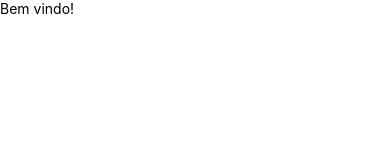
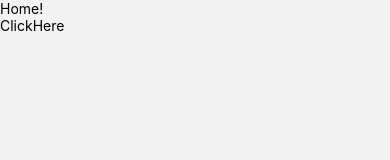
Before and after one commit to matheusjesse/TodoReactNative, a React Native app: screen /Home in a window 390 px wide. Shown: the top 160 px of the page. Built offline with nearby package versions, Linux system fonts and the light colour scheme.

Commit message:
feat: configurando as rotas

```diff
--- a/App.tsx
+++ b/App.tsx
@@ -6,13 +6,29 @@
  */
 
 import React from 'react';
-import {SafeAreaView, Text} from 'react-native';
+import {NavigationContainer} from '@react-navigation/native';
+import {createNativeStackNavigator} from '@react-navigation/native-stack';
+import Home from './src/screen/Home';
+import Register from './src/screen/Register/index';
+
+export type RootStackParamList = {
+  Home: undefined;
+  Register: undefined;
+};
+
+const Stack = createNativeStackNavigator<RootStackParamList>();
 
 function App(): JSX.Element {
   return (
-    <SafeAreaView>
-      <Text>Bem vindo!</Text>
-    </SafeAreaView>
+    <NavigationContainer>
+      <Stack.Navigator
+        screenOptions={{
+          headerShown: false,
+        }}>
+        <Stack.Screen name="Home" component={Home} />
+        <Stack.Screen name="Register" component={Register} />
+      </Stack.Navigator>
+    </NavigationContainer>
   );
 }
 
--- a/package.json
+++ b/package.json
@@ -10,8 +10,12 @@
     "test": "jest"
   },
   "dependencies": {
+    "@react-navigation/native": "^6.1.6",
+    "@react-navigation/native-stack": "^6.9.12",
     "react": "18.2.0",
     "react-native": "0.71.4",
+    "react-native-safe-area-context": "^4.5.0",
+    "react-native-screens": "^3.20.0",
     "styled-components": "^5.3.8"
   },
   "devDependencies": {
--- /dev/null
+++ b/src/screen/Home/index.tsx
@@ -0,0 +1,27 @@
+import React from 'react';
+import {Text, TouchableOpacity} from 'react-native';
+import HomeContainer from './style';
+import {RootStackParamList} from '../../../App';
+import {NativeStackNavigationProp} from '@react-navigation/native-stack';
+
+type ProfileScreenNavigationProp = NativeStackNavigationProp<
+  RootStackParamList,
+  'Home'
+>;
+
+type Props = {
+  navigation: ProfileScreenNavigationProp;
+};
+
+function Home({navigation}: Props): JSX.Element {
+  return (
+    <HomeContainer>
+      <Text>Home!</Text>
+      <TouchableOpacity onPress={() => navigation.navigate('Register')}>
+        <Text>ClickHere</Text>
+      </TouchableOpacity>
+    </HomeContainer>
+  );
+}
+
+export default Home;
--- /dev/null
+++ b/src/screen/Home/style.tsx
@@ -0,0 +1,4 @@
+import styled from 'styled-components/native';
+
+const HomeContainer = styled.SafeAreaView``;
+export default HomeContainer;
--- /dev/null
+++ b/src/screen/Register/index.tsx
@@ -0,0 +1,13 @@
+import React from 'react';
+import {Text} from 'react-native';
+import RegisterContainer from './style';
+
+function Register(): JSX.Element {
+  return (
+    <RegisterContainer>
+      <Text>Register</Text>
+    </RegisterContainer>
+  );
+}
+
+export default Register;
--- /dev/null
+++ b/src/screen/Register/style.tsx
@@ -0,0 +1,4 @@
+import styled from 'styled-components/native';
+
+const RegisterContainer = styled.SafeAreaView``;
+export default RegisterContainer;
--- a/test.tsx
+++ /dev/null
@@ -1,5 +0,0 @@
-import styled from 'styled-components/native';
-
-export const testcontainer = styled.View`
-  color: white;
-`;
```
Also changed, not shown: 2 other files (tests, documents, lock files or other folders).
